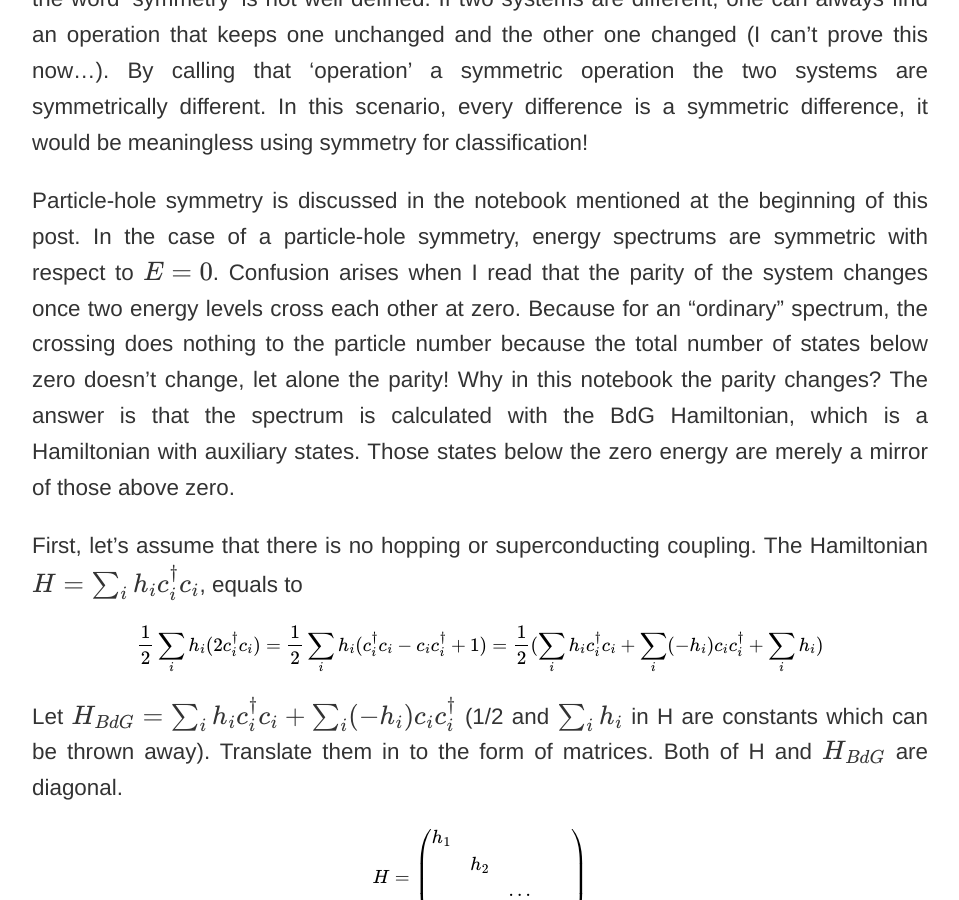
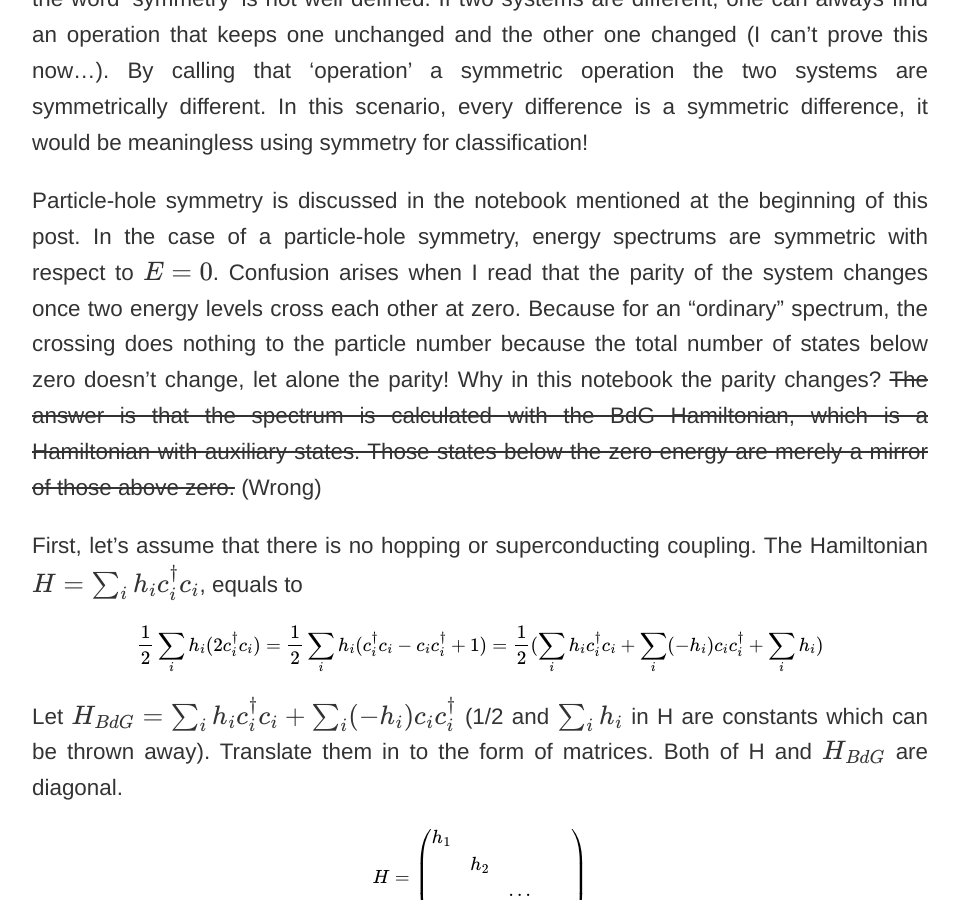
Before and after one commit to cover-me/cover-me.github.io, a Jekyll site: the page built from _posts/2019-05-11-something-about-particle-hole-symmetry.md, in a window 1280 px wide and 900 px high, scrolled down 582 px. Shown: the whole window, without its empty margins (160-1119 px from the left). Built offline with Jekyll 4.4.1, drawn with Linux system fonts in a browser that asks for light colours; formulas are drawn with MathJax 3; some of the changed text lies outside the part shown.

Commit message:
Update 2019-05-11-something-about-particle-hole-symmetry.md

```diff
--- a/_posts/2019-05-11-something-about-particle-hole-symmetry.md
+++ b/_posts/2019-05-11-something-about-particle-hole-symmetry.md
@@ -5,7 +5,7 @@ title: Something about the particle-hole symmetry
 
 This [page](https://topocondmat.org/w1_topointro/0d.html) provides a very helpful introduction to the relationship between the topology and the symmetry. Both topology and symmetry can be used for classification. For example, a ball is _symmetrically_ different from a cube so they can be classified into two different groups. In fact, a ball has more symmetry operations than a cube--one can rotate a ball by any degrees and get the same shape, which is not the case for a cube. In the real world, a different symmetry means a different phase ([water and ice](http://www.lassp.cornell.edu/sethna/OrderParameters/BrokenSymmetry.html)). However, does a different phase always mean a different symmetry? There is a [discussion](https://physics.stackexchange.com/questions/105166/symmetry-breaking-and-phase-transition) about it. I think the word 'symmetry' is not well defined. If two systems are different, one can always find an operation that keeps one unchanged and the other one changed (I can't prove this now...). By calling that 'operation' a symmetric operation the two systems are symmetrically different. In this scenario, every difference is a symmetric difference, it would be meaningless using symmetry for classification!
 
-Particle-hole symmetry is discussed in the notebook mentioned at the beginning of this post. In the case of a particle-hole symmetry, energy spectrums are symmetric with respect to $E = 0$. Confusion arises when I read that the parity of the system changes once two energy levels cross each other at zero. Because for an "ordinary" spectrum, the crossing does nothing to the particle number because the total number of states below zero doesn't change, let alone the parity! Why in this notebook the parity changes? The answer is that the spectrum is calculated with the BdG Hamiltonian, which is a Hamiltonian with auxiliary states. Those states below the zero energy are merely a mirror of those above zero.
+Particle-hole symmetry is discussed in the notebook mentioned at the beginning of this post. In the case of a particle-hole symmetry, energy spectrums are symmetric with respect to $E = 0$. Confusion arises when I read that the parity of the system changes once two energy levels cross each other at zero. Because for an "ordinary" spectrum, the crossing does nothing to the particle number because the total number of states below zero doesn't change, let alone the parity! Why in this notebook the parity changes? ~~The answer is that the spectrum is calculated with the BdG Hamiltonian, which is a Hamiltonian with auxiliary states. Those states below the zero energy are merely a mirror of those above zero.~~ (Wrong)
 
 First, let's assume that there is no hopping or superconducting coupling. The Hamiltonian $H = \sum_{i} h_{i} c_{i}^{\dagger} c_{i}$, equals to
 
```
Also changed, not shown: other parts of _posts/2019-05-11-something-about-particle-hole-symmetry.md (+1 -1 lines).
